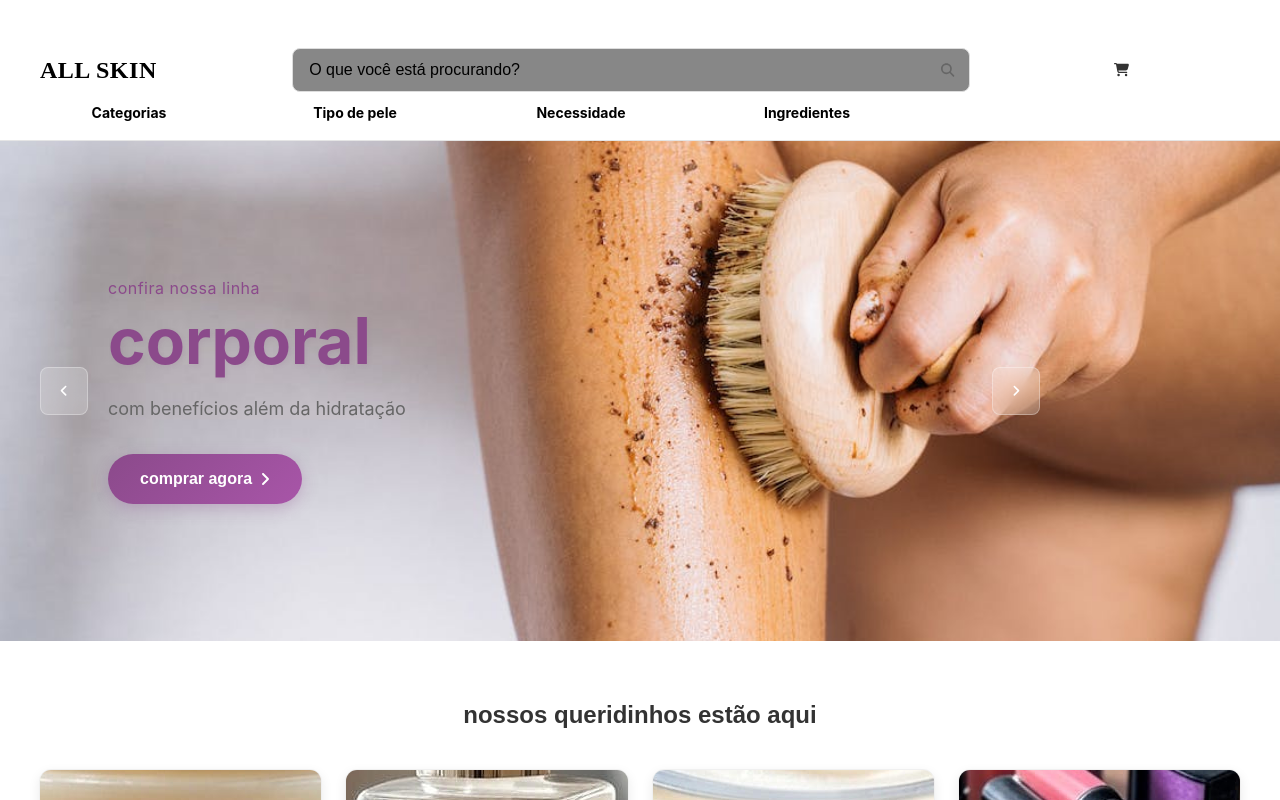
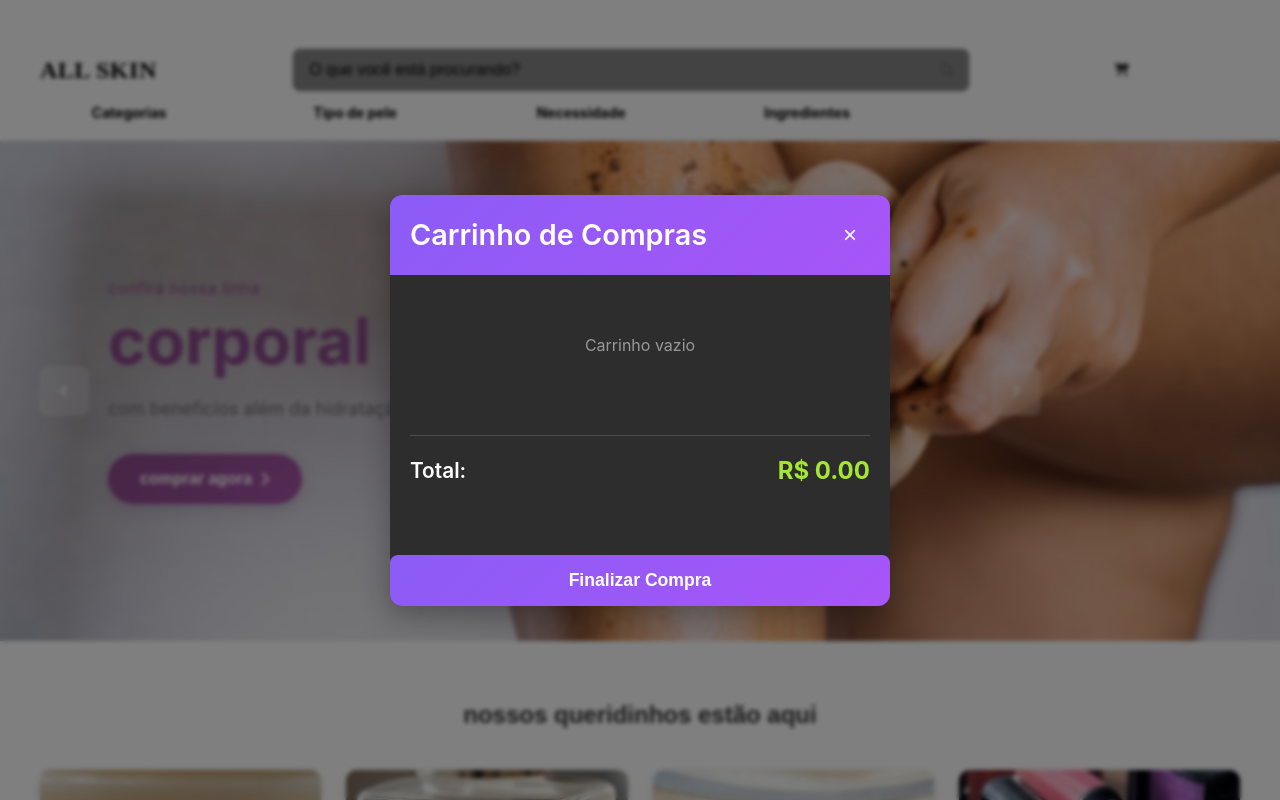
Before and after one commit to Tkmendes/el-skin-webapp, a React (Create React App) app: page / in a window 1280 px wide. Both pictures are taken after a click on the button 1121 px from the left and 69 px from the top of the page. Shown: the top 800 px of the page. Built offline with nearby package versions, Linux system fonts and the light colour scheme; data requests are answered from the project's data file.

Commit message:
Carrinho de compras implementado

```diff
--- a/src/Componentes/CartButton/cartButton.tsx
+++ b/src/Componentes/CartButton/cartButton.tsx
@@ -1,6 +1,8 @@
 import styled from "styled-components";
 import { FontAwesomeIcon } from "@fortawesome/react-fontawesome";
 import { faCartShopping } from "@fortawesome/free-solid-svg-icons";
+import CartModal from "../CartModal/cartModal";
+import { useState } from "react";
 
 
 const CartButtonStyle = styled.button`
@@ -21,10 +23,22 @@ const CartButtonStyle = styled.button`
 `
 
 function CartButton() {
+    const [isCartModalOpen, setIsCartModalOpen] = useState(false);
+
+    const handleCloseCart = () => {
+    setIsCartModalOpen(false);
+  };
+
+    function handleOnClickCart() {
+    setIsCartModalOpen(true);
+  }
     return (
-        <CartButtonStyle>
+        <>
+        <CartButtonStyle onClick={handleOnClickCart}>
             <FontAwesomeIcon icon={faCartShopping} />
         </CartButtonStyle>
+        <CartModal isOpen={isCartModalOpen} onClose={handleCloseCart} />
+        </>
     )
 };
 
--- a/src/Componentes/CartModal/cartModal.tsx
+++ b/src/Componentes/CartModal/cartModal.tsx
@@ -1,4 +1,6 @@
 import styled from "styled-components";
+import { useCartContext } from "../../Context/cartModalContext";
+import React from "react";
 
 const CartModalOverlay = styled.div`
   position: fixed;
@@ -227,17 +229,78 @@ const FinalizeButton = styled.button`
   transform: translateY(-1px);
   box-shadow: 0 5px 15px rgba(139, 92, 246, 0.3);
 `
+interface CartModalProps {
+  isOpen: boolean;
+  onClose: () => void;
+}
 
-function CartModal() {
+
+const CartModal: React.FC<CartModalProps> = ({
+  isOpen,
+  onClose,
+}) => {
+  const { items, updateQuantity, removeItem, getTotalPrice } = useCartContext();
+  if (!isOpen) return null;
+
+  const handleBackdropClick = (e: React.MouseEvent) => {
+    if (e.target === e.currentTarget) {
+      onClose();
+    }
+  };
+
+  const handleBackdropKeyDown = (e: React.KeyboardEvent) => {
+    if (e.key === 'Escape') {
+      onClose();
+    }
+  };
+
   return (
-        <CartModalOverlay>
+    <CartModalOverlay onClick={handleBackdropClick}
+      onKeyDown={handleBackdropKeyDown}>
       <CartModalDiv>
         <CartModalHeader>
           <CartModalHeaderTitle>Carrinho de Compras</CartModalHeaderTitle>
-              <CartModalCloseButton onClick={() => console.log("Fechar modal")}>
+          <CartModalCloseButton onClick={onClose}>
             &times;
           </CartModalCloseButton>
         </CartModalHeader>
+
+        <CartModalContent>
+          <CartItems>
+            {items.length > 0 ? (
+              items.map(item => (
+                <CartItem key={item.id}>
+                  <CartItemImage>
+                    <CartItemImageImg src={item.image} alt={item.name} />
+                  </CartItemImage>
+                  <CartItemInfo>
+                    <CartItemName>{item.name}</CartItemName>
+                    <CartItemControls>
+                      <QuantityLabel>Quantidade:</QuantityLabel>
+                      <QuantityControls>
+                        <QuantityButton onClick={() => updateQuantity(item.id, Math.max(1, item.quantity - 1))}>-</QuantityButton>
+                        <QuantityDisplay>{item.quantity}</QuantityDisplay>
+                        <QuantityButton onClick={() => updateQuantity(item.id, item.quantity + 1)}>+</QuantityButton>
+                      </QuantityControls>
+
+                      <CartItemPrice>R$ {(item.quantity * item.price).toFixed(2)}</CartItemPrice>
+                      <RemoveButton onClick={() => removeItem(item.id)}>Remover</RemoveButton>
+
+                    </CartItemControls>
+                  </CartItemInfo>
+                </CartItem>
+
+              ))
+            ) : (
+              <CartEmpty>Carrinho vazio</CartEmpty>
+            )}
+            <CartTotal>
+              <TotalLabel>Total:</TotalLabel>
+              <TotalPrice>R$ {getTotalPrice().toFixed(2)}</TotalPrice>
+            </CartTotal>
+          </CartItems>
+        </CartModalContent>
+        <FinalizeButton onClick={onClose}>Finalizar Compra</FinalizeButton>
       </CartModalDiv>
     </CartModalOverlay>
   );
```
Lines whose indentation alone changed are shown as unchanged.
